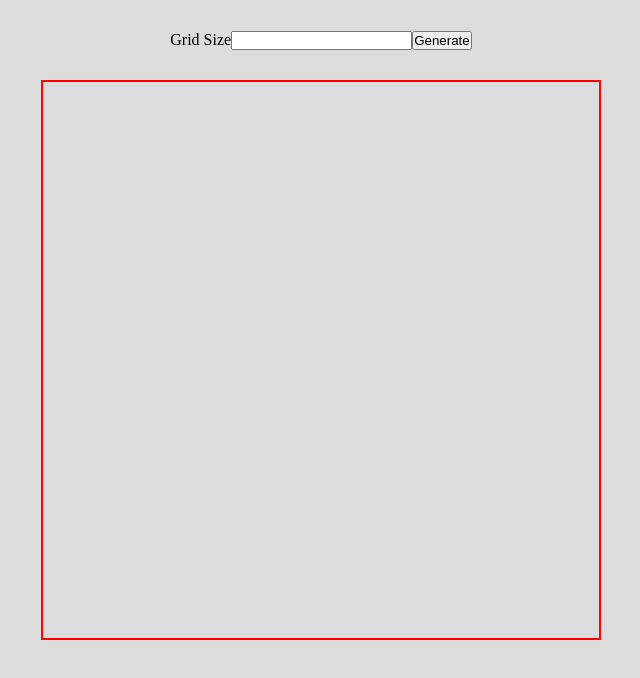
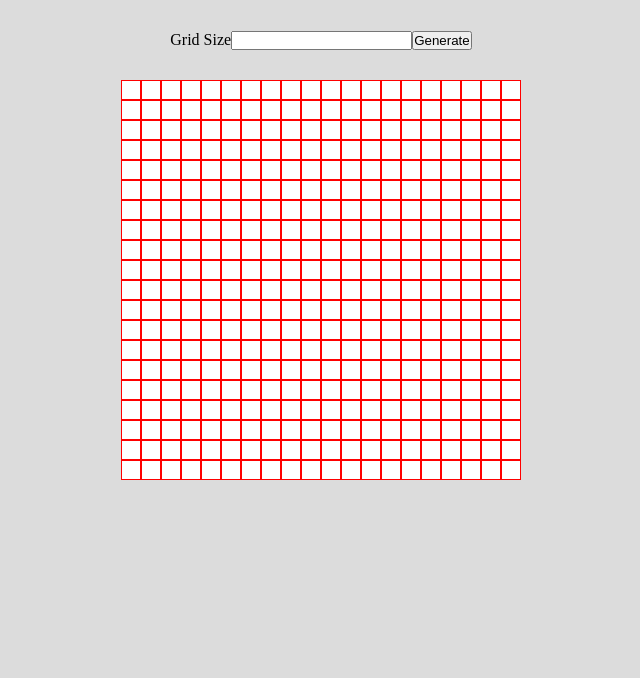
Before and after one commit to Aditya-A-G/Etch-A-Sketch, a plain HTML site: page index.html in a window 1280 px wide. Shown: the whole page, without its empty margins (319-959 px from the left). Drawn offline with Linux system fonts and the light colour scheme.

Commit message:
Create grid size of user choice

```diff
--- a/index.html
+++ b/index.html
@@ -5,20 +5,21 @@
     <meta http-equiv="X-UA-Compatible" content="IE=edge">
     <meta name="viewport" content="width=device-width, initial-scale=1.0">
     <link rel="stylesheet" href="./styles.css">
+    <script src="./index.js" defer></script>
     <title>Etch-A-Sketch</title>
 </head>
 <body>
     <div class="top">
         <label for="input">Grid Size</label>
-        <input type="text" id="input">
+        <input type="number" id="input">
         <button id="submit">Generate</button>
     </div>
 
     <div class="main">
 
-    <div class="container">
+    <!-- <div class="container">
 
-    </div>
+    </div> -->
 
     </div>
 
--- a/index.js
+++ b/index.js
@@ -0,0 +1,43 @@
+
+let container = 0;
+
+const input = document.getElementById("input");
+const mainDiv = document.querySelector(".main");
+const btn = document.getElementById("submit");
+
+btn.addEventListener("click", generateGrid);
+
+createGrid(20);
+
+function generateGrid(){
+    console.log(input.value)
+    container.remove()
+    createGrid(input.value);
+    input.value = '';
+    console.log(container)
+}
+
+function createGrid(size){
+    console.log(size);
+    let totalSize = size*size;
+    let dimension = 400/size;
+
+    container = document.createElement("div");
+    container.style.cssText = ` height: 400px;
+                                width: 400px;
+                                display: flex;
+                                flex-wrap: wrap;`;
+    mainDiv.appendChild(container);
+
+
+    for(let i = 0; i<totalSize; i++){
+
+        div = document.createElement("div");
+        div.style.cssText = `height: ${dimension}px;
+                             width: ${dimension}px;
+                             background-color: rgb(100%, 100%, 100%);
+                             border: 1px solid red`;
+        container.appendChild(div);
+
+    }
+}
--- a/styles.css
+++ b/styles.css
@@ -9,7 +9,6 @@ html {
 *{
     margin: 0;
     padding: 0;
-    /* border: 2px solid red; */
 }
 
 body{
@@ -31,7 +30,8 @@ body{
     align-items: center;
 }
 .container{
-    height: 560px;
-    width: 560px;
-    border: 2px solid red;
+    height: 400px;
+    width: 400px;
+    display: flex;
+    flex-wrap: wrap;
 }
```
